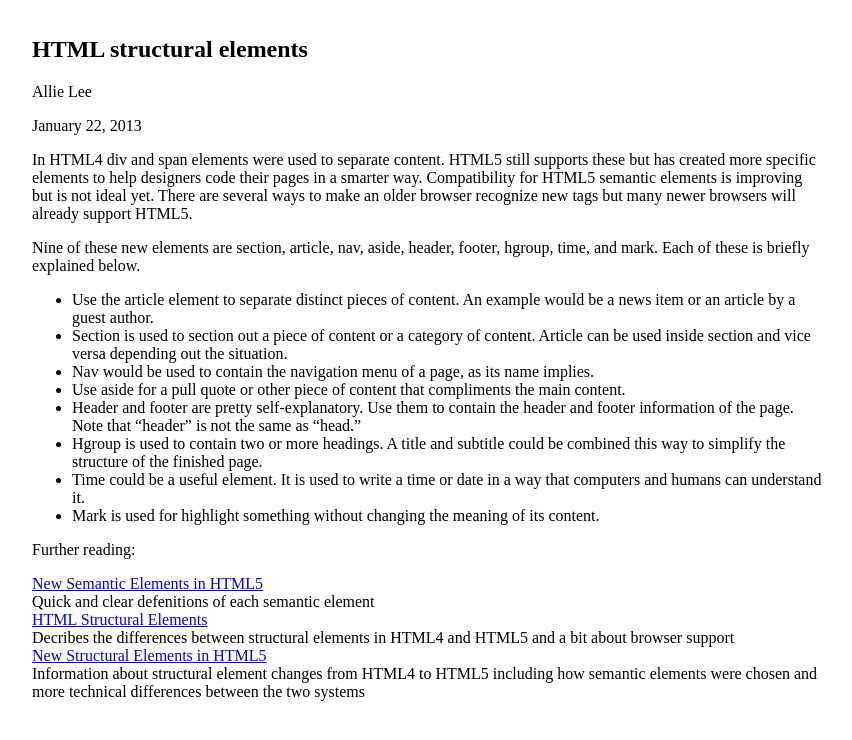
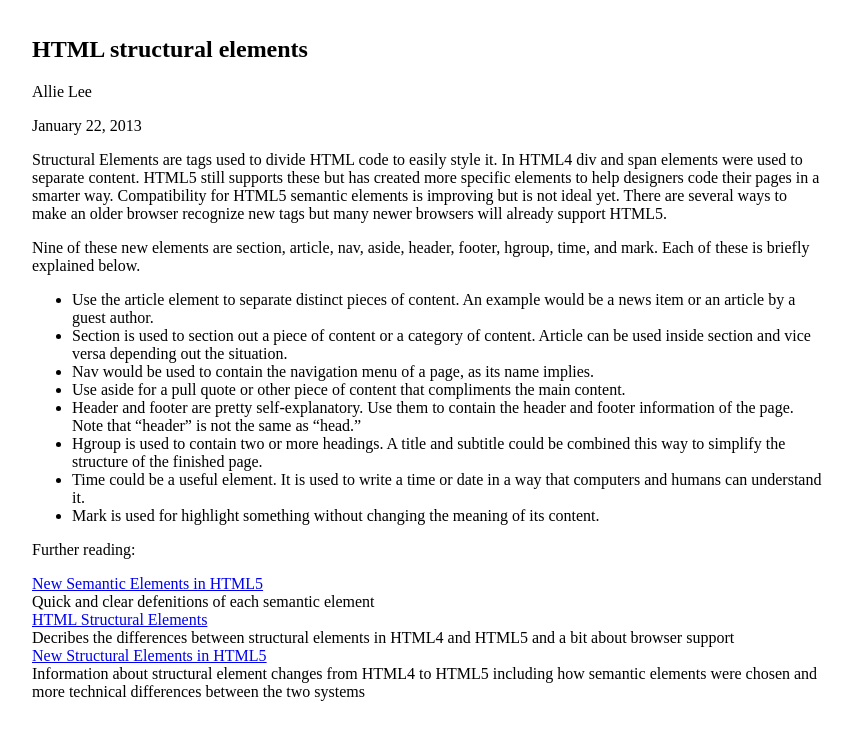
Before and after one commit to unioncollege-grph301/webdesign, a Jekyll site: the page built from articles/html-structural-elements.html, in a window 1280 px wide. Shown: the top 740 px of the page, without its empty margins (213-1065 px from the left). Built offline with Jekyll 4.4.1, drawn with Linux system fonts in a browser that asks for light colours.

Commit message:
Update articles/html-structural-elements.html

```diff
--- a/articles/html-structural-elements.html
+++ b/articles/html-structural-elements.html
@@ -6,7 +6,7 @@ date: January 22, 2013
 layout: article
 ---
 
- <p>In HTML4 div and span elements were used to separate content. HTML5 still supports these but has created more specific elements to help designers code their pages in a smarter way. Compatibility for HTML5 semantic elements is improving but is not ideal yet. There are several ways to make an older browser recognize new tags but many newer browsers will already support HTML5.</p>
+ <p>Structural Elements are tags used to divide HTML code to easily style it. In HTML4 div and span elements were used to separate content. HTML5 still supports these but has created more specific elements to help designers code their pages in a smarter way. Compatibility for HTML5 semantic elements is improving but is not ideal yet. There are several ways to make an older browser recognize new tags but many newer browsers will already support HTML5.</p>
 
  <p>Nine of these new elements are section, article, nav, aside, header, footer, hgroup, time, and mark. Each of these is briefly explained below.</p>
 
```
